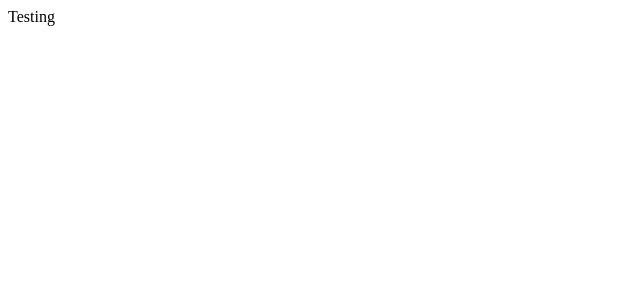
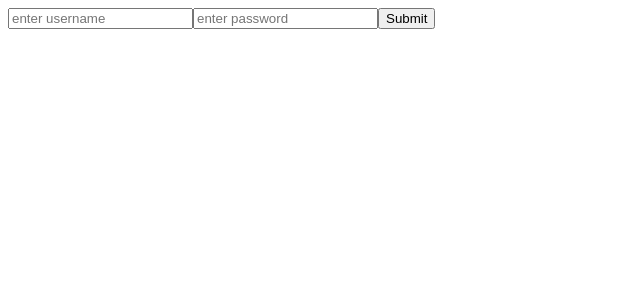
Before and after one commit to PatrykJamroz/video-share, a React app in the folder video_share/frontend/: page /login in a window 1280 px wide. Shown: the top 300 px of the page, without its empty margins (0-640 px from the left). Built offline with nearby package versions, Linux system fonts and the light colour scheme; the HTML template or start-up script is replaced by a standard one.

Commit message:
add router, fix urls, add basic home and login pages

```diff
--- a/video_share/frontend/package.json
+++ b/video_share/frontend/package.json
@@ -29,6 +29,7 @@
     "@types/node": "^18.16.0",
     "@types/react": "^18.0.38",
     "@types/react-dom": "^18.0.11",
+    "react-router": "^6.10.0",
     "react-router-dom": "^6.10.0"
   }
 }
--- a/video_share/frontend/src/components/App.tsx
+++ b/video_share/frontend/src/components/App.tsx
@@ -1,8 +1,25 @@
 import * as React from "react";
 import { render } from "react-dom";
+import {HomePage} from "../pages/HomePage";
 
+import {
+  createBrowserRouter, createHashRouter,
+  RouterProvider,
+} from "react-router-dom";
+import {LoginPage} from "../pages/LoginPage";
+
+const router = createBrowserRouter([
+  {
+    path: "",
+    element: <HomePage/>
+  },
+    {
+    path: "/login",
+    element: <LoginPage/>,
+  }
+]);
 export function App(): JSX.Element {
-    return <div>Testing</div>
+    return <RouterProvider router={router} />
 }
 
 render(<App />, document.getElementById('root'))
--- /dev/null
+++ b/video_share/frontend/src/pages/HomePage.tsx
@@ -0,0 +1,5 @@
+import * as React from "react";
+
+export function HomePage(): JSX.Element {
+    return <>Home Page w/ Router</>
+}
--- /dev/null
+++ b/video_share/frontend/src/pages/LoginPage.tsx
@@ -0,0 +1,11 @@
+import * as React from "react";
+
+export function LoginPage(){
+    return (<div>
+                <form>
+                    <input type="text" name="username" placeholder="enter username"/>
+                    <input type="password" name="password" placeholder="enter password"/>
+                    <input type="submit"/>
+                </form>
+            </div>)
+}
```
Also changed, not shown: video_share/frontend/src/context/AuthProvider.tsx (added, +31 -0 lines), 2 other files (tests, documents, lock files or other folders).
